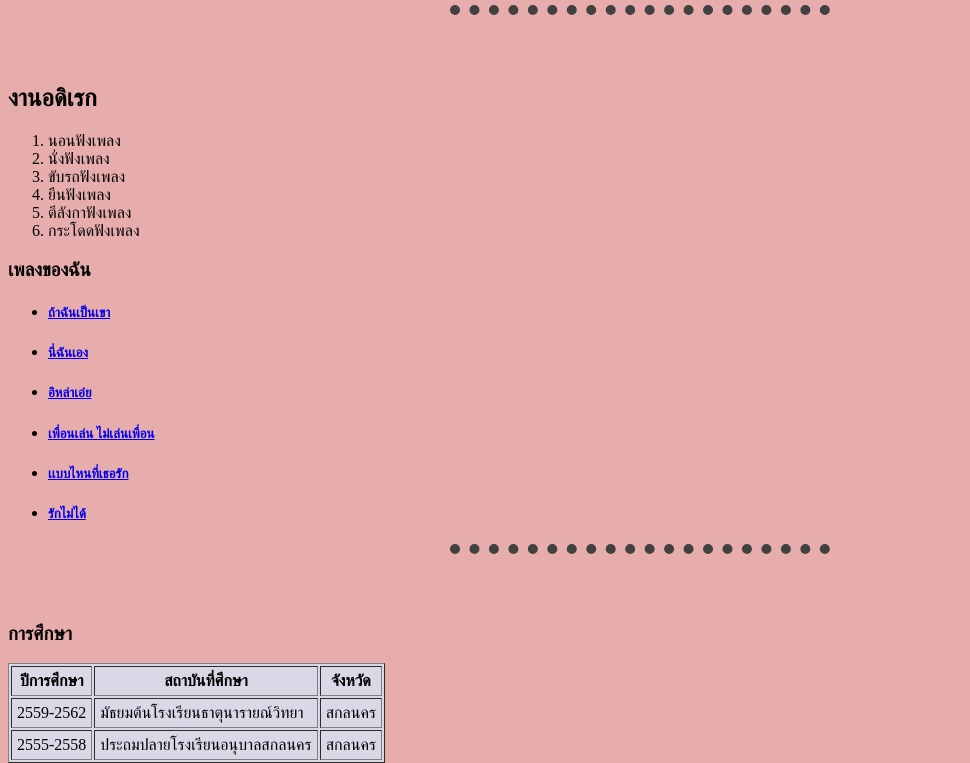
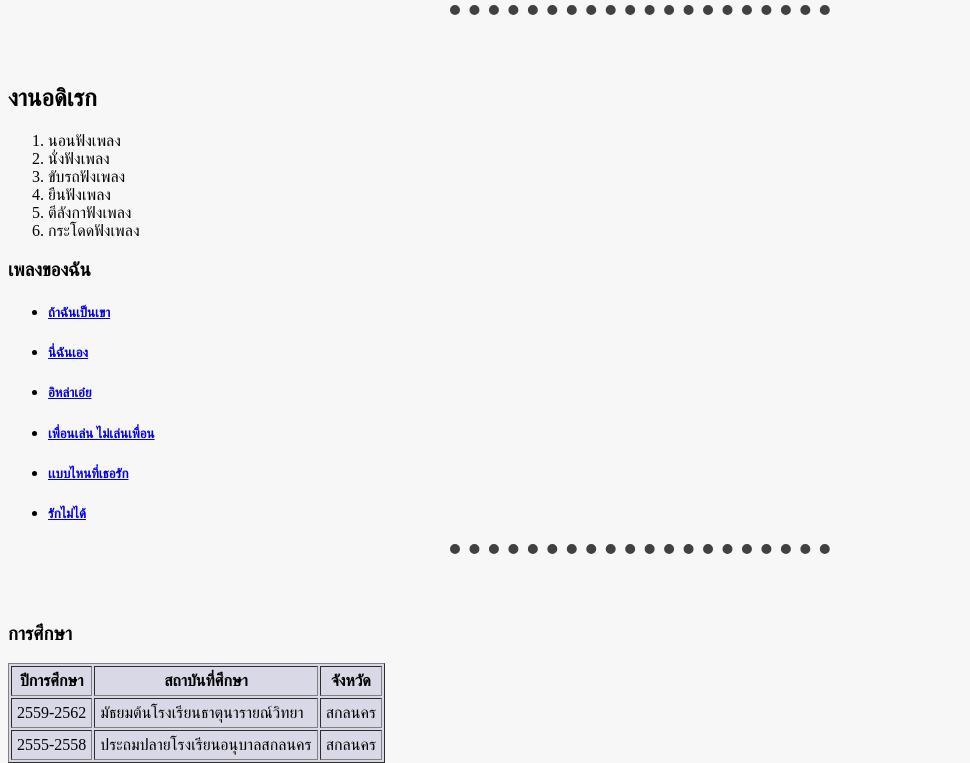
Before and after one commit to Rojanawat/CV2, a plain HTML site: page index.html in a window 1280 px wide. Shown: the part 393-1156 px from the top of the page, without its empty margins (0-970 px from the left). Drawn offline with Linux system fonts and the light colour scheme.

Commit message:
v4
รอเเก้

```diff
--- a/index.html
+++ b/index.html
@@ -1,19 +1,18 @@
 <!DOCTYPE html>
 <html lang="en">
   <head>
-    <h1 align="center"><a href="My Contact Details.html" target="_blank">Google Contact</a></h1>
+    <h1 align="center"><a href="My Contact Details.html">Google Contact</a></h1>
     <hr>
     <meta charset="UTF-8" />
     <meta http-equiv="X-UA-Compatible" content="IE=edge" />
     <meta name="viewport" content="width=device-width, initial-scale=1.0" />
     <title>💛ARMY💛</title>
-    <style>
-      body  {
-        background-color: burlywood;
+    <link rel="stylesheet" href="css/style.css">
+  </head>
 
-      }
+  <style>
       hr{
-        background-color:#e7adad;;
+        background-color: #f7f7f7;
         border-style: none;
         border-top-style: dotted ;
         border-color: rgb(65, 65, 65);
@@ -25,24 +24,16 @@
 
       img{
         height: 200px;
-
-
       }
 
-
-    </style>
-  </head>
-
-
-  <body style="background-color:#e7adad;">
+  </style>
+  <body style="background-color:#f7f7f7">
     <table cellpadding="5px" align="center">
       <tr>
         <td> <img src="music-circle.png" ></td>
         <td> <h1>Supakrit Rojanawat<h1>
           <p>Army <em><strong>kung</strong></em> naaaa</p>
           <p>Thatnaraiwittaya School</p>
-
-
       </tr>
     </table>
     <hr size="6" noshade > </td>
```
